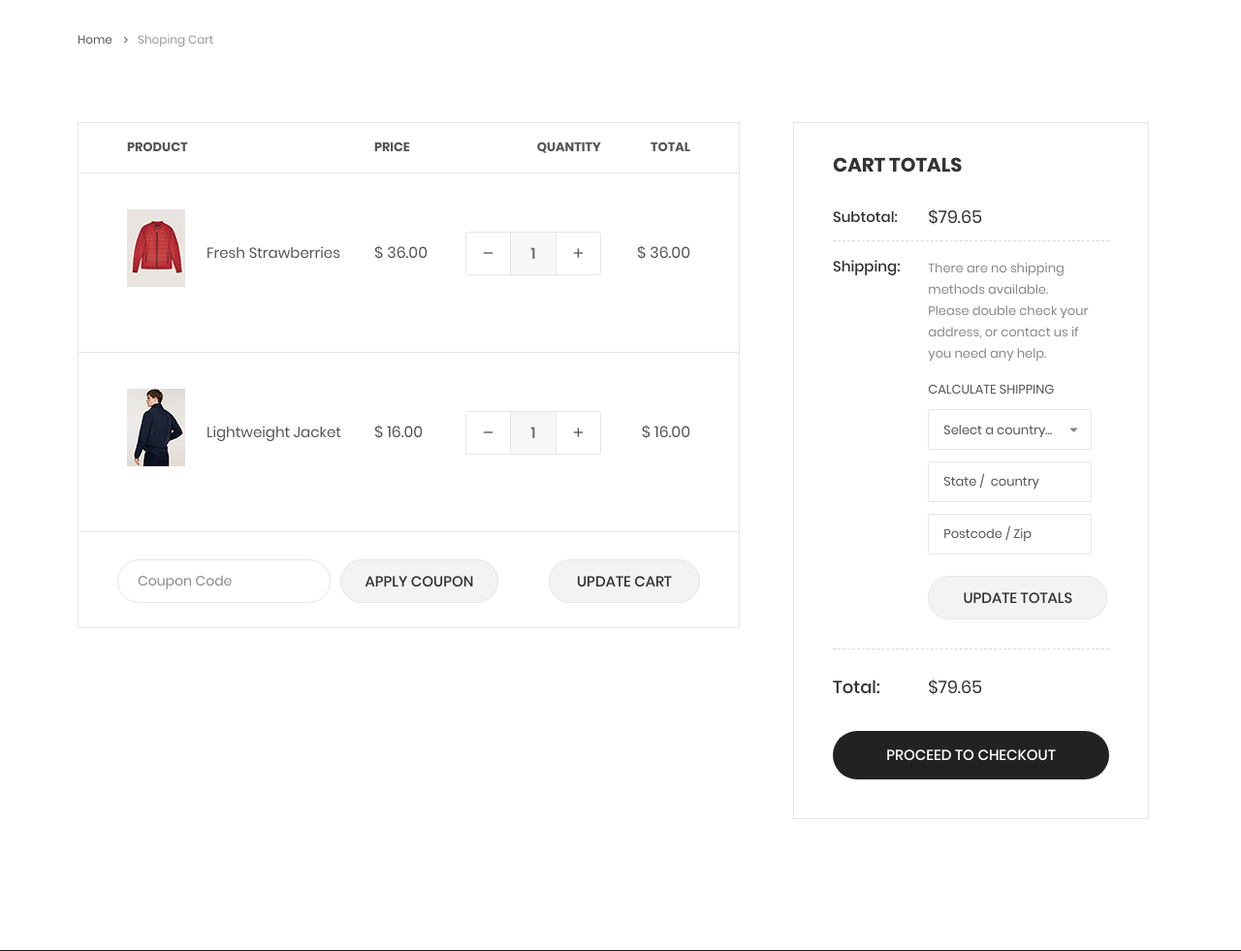
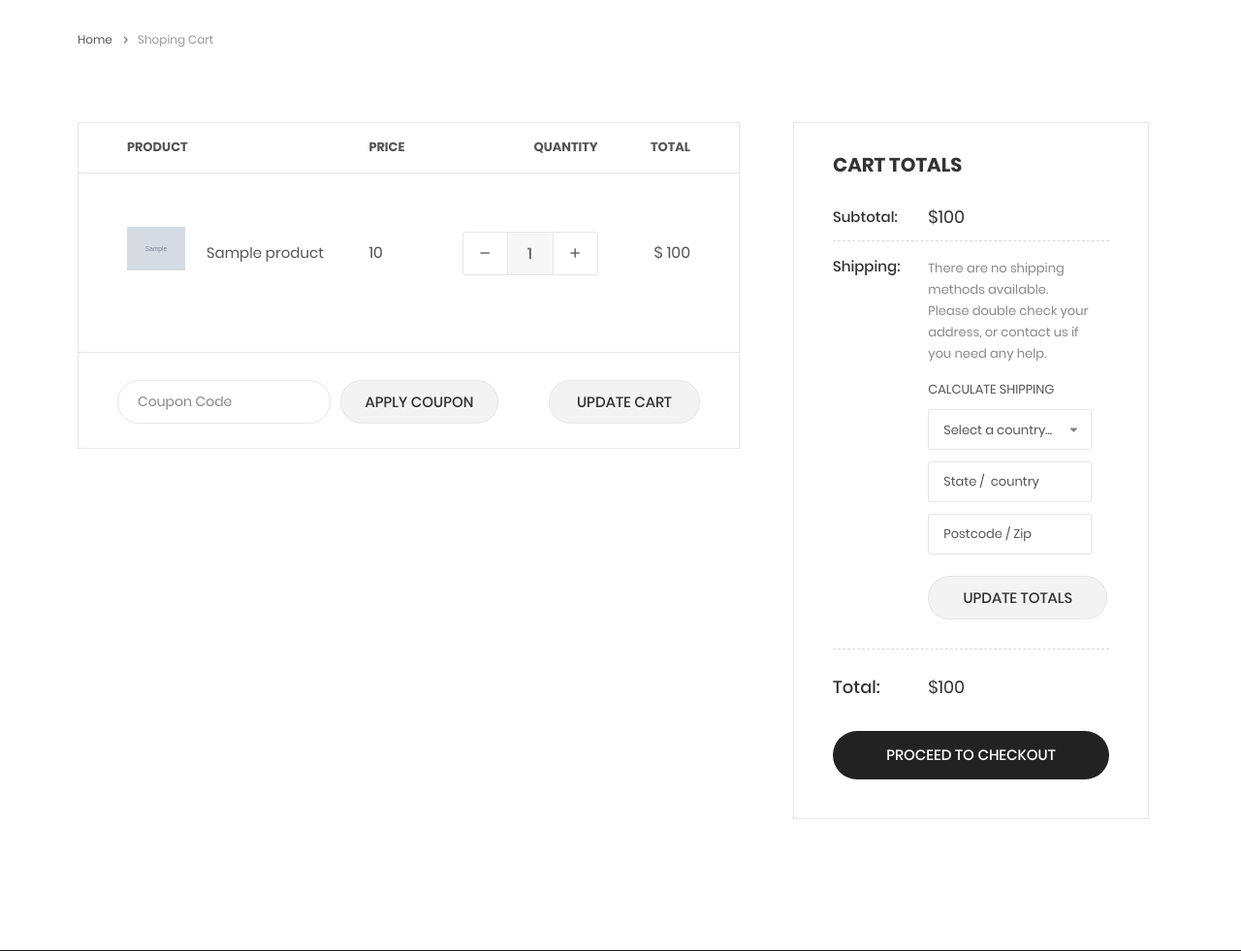
Before and after one commit to Andptrai/Gr9-Web, a PHP site: page /Gr9-Web/shoping-cart.php in a window 1280 px wide. Shown: the part 147-1128 px from the top of the page at 97% size. Run offline with PHP 8.4, Linux system fonts and the light colour scheme; the visitor is signed in with stand-in values (Sample User, id 1); tables that the repository leaves empty or names only in its code hold one stand-in row (values such as "Sample post"); grey boxes marked "Sample" are stand-in pictures; some libraries are stand-ins or nearby versions; some web fonts are replaced.

Commit message:
push push

```diff
--- a/interface/shoping-cart.php
+++ b/interface/shoping-cart.php
@@ -33,15 +33,15 @@ include '../php/header.php';
 									<th class="column-4">Quantity</th>
 									<th class="column-5">Total</th>
 								</tr>
-
+								<?php foreach ($cart_items as $item): ?>
 									<tr class="table_row">
 										<td class="column-1">
 											<div class="how-itemcart1">
-											<img src="images/item-cart-04.jpg" alt="IMG">
+												<img src="<?php echo $item['product_img']?>" alt="IMG">
 											</div>
 										</td>
-									<td class="column-2">Fresh Strawberries</td>
-									<td class="column-3">$ 36.00</td>
+										<td class="column-2"><?php echo $item['product_name']?></td>
+										<td class="column-3"><?php echo $item['product_price']?></td>
 										<td class="column-4">
 											<div class="wrap-num-product flex-w m-l-auto m-r-0">
 												<div class="btn-num-product-down cl8 hov-btn3 trans-04 flex-c-m">
@@ -55,32 +55,11 @@ include '../php/header.php';
 												</div>
 											</div>
 										</td>
-									<td class="column-5">$ 36.00</td>
+										<td class="column-5">$ <?php echo number_format($total_cart_price); ?></td>
 									</tr>
+								<?php endforeach; ?>
 
-								<tr class="table_row">
-									<td class="column-1">
-										<div class="how-itemcart1">
-											<img src="images/item-cart-05.jpg" alt="IMG">
-										</div>
-									</td>
-									<td class="column-2">Lightweight Jacket</td>
-									<td class="column-3">$ 16.00</td>
-									<td class="column-4">
-										<div class="wrap-num-product flex-w m-l-auto m-r-0">
-											<div class="btn-num-product-down cl8 hov-btn3 trans-04 flex-c-m">
-												<i class="fs-16 zmdi zmdi-minus"></i>
-											</div>
 
-											<input class="mtext-104 cl3 txt-center num-product" type="number" name="num-product2" value="1">
-
-											<div class="btn-num-product-up cl8 hov-btn3 trans-04 flex-c-m">
-												<i class="fs-16 zmdi zmdi-plus"></i>
-											</div>
-										</div>
-									</td>
-									<td class="column-5">$ 16.00</td>
-								</tr>
 							</table>
 						</div>
 
@@ -115,7 +94,7 @@ include '../php/header.php';
 
 							<div class="size-209">
 								<span class="mtext-110 cl2">
-									$79.65
+									$<?php echo number_format($total_cart_price); ?>
 								</span>
 							</div>
 						</div>
@@ -173,7 +152,7 @@ include '../php/header.php';
 
 							<div class="size-209 p-t-1">
 								<span class="mtext-110 cl2">
-									$79.65
+									$<?php echo number_format($total_cart_price); ?>
 								</span>
 							</div>
 						</div>
--- a/php/addToCart.php
+++ b/php/addToCart.php
@@ -77,6 +77,9 @@ function getAllCartItems($iduser) {
 function getTotalCartQuantity($iduser) {
     global $conn;
     $total_quantity = 0;
+
+    // Kiểm tra xem người dùng đã đăng nhập hay chưa
+    if(isset($iduser)) {
         $select_quantity_query = "SELECT SUM(quantity) AS total_quantity FROM cart_items INNER JOIN carts ON cart_items.cart_id = carts.cart_id WHERE carts.iduser = ?";
         $stmt = mysqli_prepare($conn, $select_quantity_query);
         mysqli_stmt_bind_param($stmt, "i", $iduser);
@@ -85,6 +88,8 @@ function getTotalCartQuantity($iduser) {
         if ($row = mysqli_fetch_assoc($result)) {
             $total_quantity = $row['total_quantity'];
         }
+    }
+
     return $total_quantity;
 }
 $total_quantity = getTotalCartQuantity($iduser);
@@ -136,13 +141,13 @@ if(isset($_SESSION['iduser'])) {
             // Hiển thị các mục trong giỏ hàng
         }
     } else {
-        echo "Không có mục trong giỏ hàng.";
     }
 
     // Hiển thị tổng giá trị của giỏ hàng
 
 } else {
-    echo "Bạn cần đăng nhập để thêm sản phẩm vào giỏ hàng!";
+    $total_quantity = getTotalCartQuantity(null);
+
 }
 
 // Đóng kết nối
--- a/php/check_session.php
+++ b/php/check_session.php
@@ -6,6 +6,7 @@ if (isset($_SESSION['fullName']) && isset($_SESSION['iduser'])) {
     // Người dùng đã đăng nhập, lấy thông tin từ session
     $fullName = $_SESSION['fullName'];
     $iduser = $_SESSION['iduser'];
+    $isLoggedIn = true; // Set isLoggedIn to true since the user is logged in
 
     // Hiển thị thông báo chào mừng và nút đăng xuất
     echo "Xin chào, $fullName. Bạn đã đăng nhập thành công.";
@@ -13,5 +14,6 @@ if (isset($_SESSION['fullName']) && isset($_SESSION['iduser'])) {
 } else {
     // Người dùng chưa đăng nhập, hiển thị nội dung đăng nhập
     echo "Xin chào, bạn chưa đăng nhập. <a href='../interface/login_singup.html'>Đăng nhập</a>";
+    $isLoggedIn = false;
 }
 ?>
--- a/php/header.php
+++ b/php/header.php
@@ -1,6 +1,5 @@
 <?php
 error_reporting(0);
-
 include '../php/addToCart.php';
 ?>
 <?php
@@ -327,7 +326,7 @@ $conn->close();
                 </div>
 
                 <div class="header-cart-buttons flex-w w-full">
-                    <a href="shoping-cart.html" class="flex-c-m stext-101 cl0 size-107 bg3 bor2 hov-btn3 p-lr-15 trans-04 m-r-8 m-b-10">
+                    <a href="shoping-cart.php" class="flex-c-m stext-101 cl0 size-107 bg3 bor2 hov-btn3 p-lr-15 trans-04 m-r-8 m-b-10">
                         View Cart
                     </a>
 
--- a/php/process_signin.php
+++ b/php/process_signin.php
@@ -22,7 +22,9 @@ if (isset($_POST['username']) && isset($_POST['password'])) {
         $role = $row['role'];
         $iduser= $row['iduser'];
         $fullName= $row['fullName'];
-        // Lưu thông tin người dùng vào session
+
+        $_SESSION['isLoggedIn'] = true;
+
         $_SESSION['fullName'] = $fullName;
         $_SESSION['iduser'] = $iduser;
 
```
Also changed, not shown: interface/product-detail.php (+9 -2 lines), interface/product.php (+0 -40 lines). Lines whose indentation alone changed are shown as unchanged.
